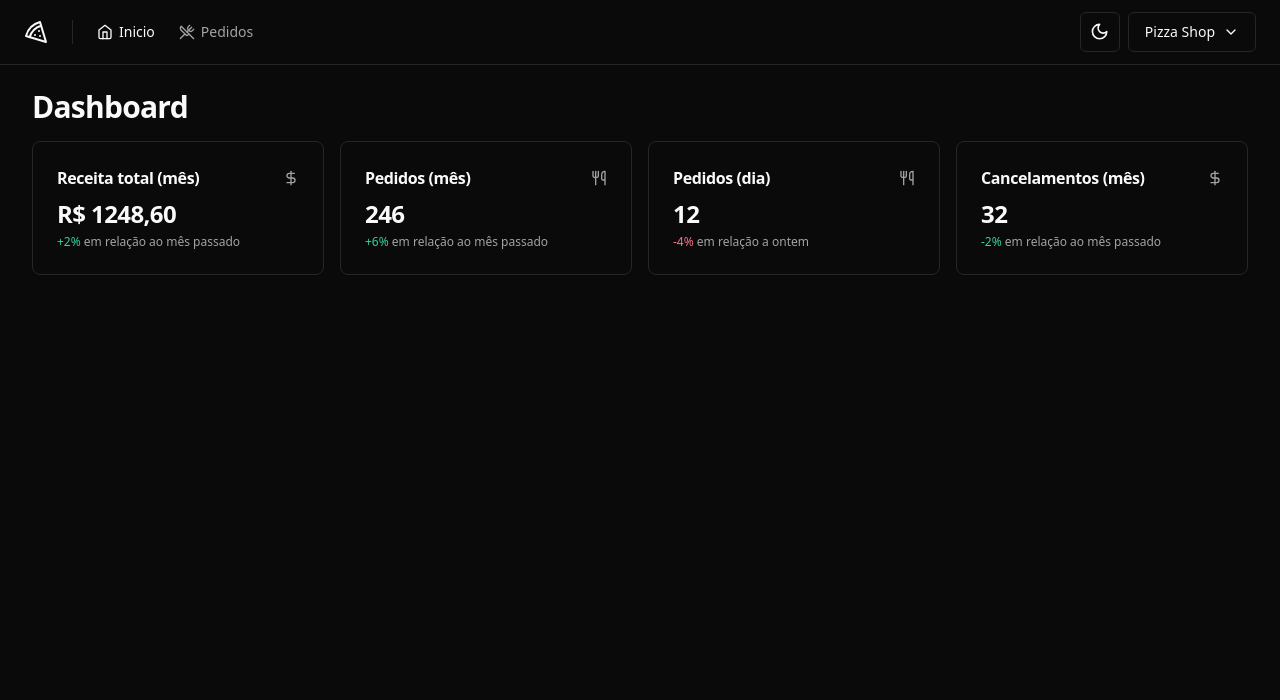
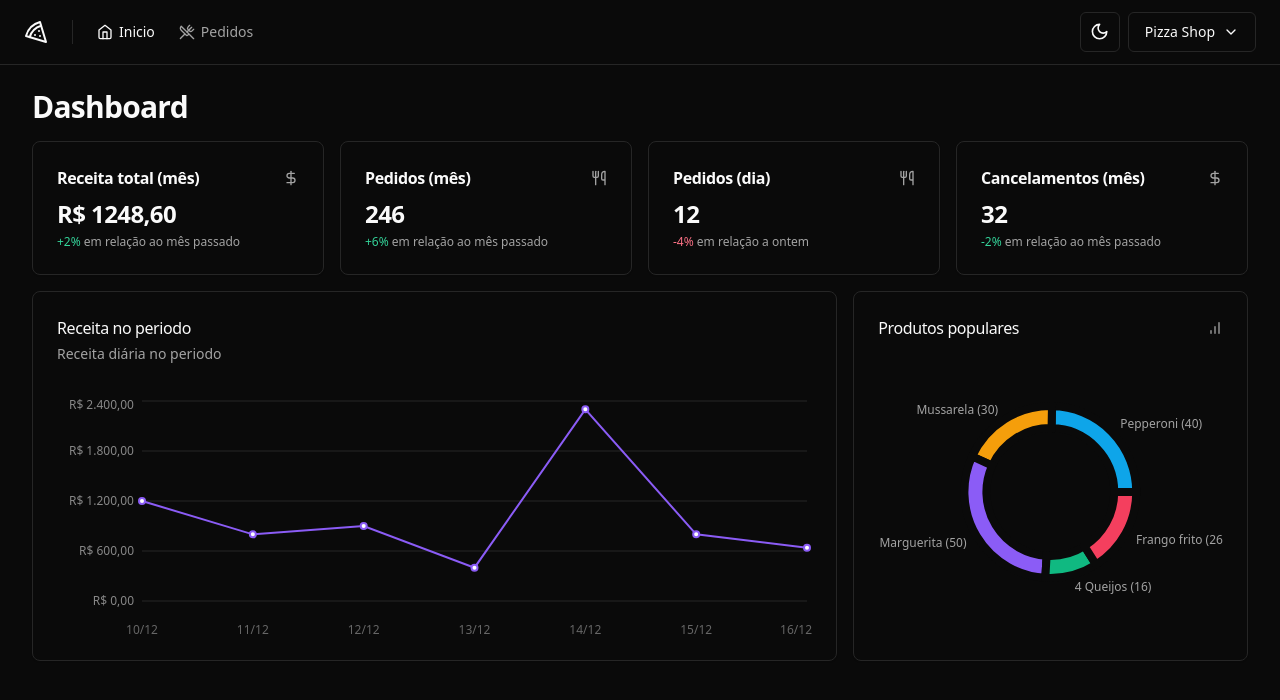
Before and after one commit to MiguelMontenegroo/pizza.shop, a React (Vite) app: page / in a window 1280 px wide. Shown: the top 700 px of the page. Built offline with nearby package versions, Linux system fonts and the light colour scheme.

Commit message:
ui finalizada

```diff
--- a/package.json
+++ b/package.json
@@ -28,6 +28,7 @@
     "react-helmet-async": "^2.0.4",
     "react-hook-form": "^7.51.0",
     "react-router-dom": "^6.21.1",
+    "recharts": "^2.12.4",
     "sonner": "^1.4.41",
     "sort-by": "^1.2.0",
     "tailwind-merge": "^2.2.0",
--- /dev/null
+++ b/src/pages/404.tsx
@@ -0,0 +1,15 @@
+import { Link } from 'react-router-dom'
+
+export function NotFound() {
+  return (
+    <div className="flex h-screen flex-col items-center justify-center gap-2">
+      <h1 className="text-4xl font-bold ">Página não encontrada</h1>
+      <p className="text-accent-foreground">
+        Voltar para o{' '}
+        <Link to="/" className="text-sky-600 dark:text-sky-400">
+          Dashboard
+        </Link>
+      </p>
+    </div>
+  )
+}
--- a/src/pages/app/dashboard/dashboard.tsx
+++ b/src/pages/app/dashboard/dashboard.tsx
@@ -4,6 +4,8 @@
 import { MonthCanceledOrdersAmountCard } from './month-canceled-orders-amount-card'
 import { MonthOrdersAmountCard } from './month-orders-amount-card'
 import { MonthRevenueCard } from './month-revenue-card'
+import { PopularProductsChart } from './popular-products-chart'
+import { RevenueChart } from './revenue-chart'
 
 export function Dashboard() {
   return (
@@ -18,6 +20,11 @@
           <DayOrdersAmountCard />
           <MonthCanceledOrdersAmountCard />
         </div>
+
+        <div className="grid grid-cols-9 gap-4">
+          <RevenueChart />
+          <PopularProductsChart />
+        </div>
       </div>
     </>
   )
--- /dev/null
+++ b/src/pages/app/dashboard/popular-products-chart.tsx
@@ -0,0 +1,92 @@
+import { BarChart } from 'lucide-react'
+import { Cell, Pie, PieChart, ResponsiveContainer } from 'recharts'
+import colors from 'tailwindcss/colors'
+
+import { Card, CardContent, CardHeader, CardTitle } from '@/components/ui/card'
+
+const data = [
+  { product: 'Pepperoni', amount: 40 },
+  { product: 'Mussarela', amount: 30 },
+  { product: 'Marguerita', amount: 50 },
+  { product: '4 Queijos', amount: 16 },
+  { product: 'Frango frito', amount: 26 },
+]
+
+const COLORS = [
+  colors.sky['500'],
+  colors.amber['500'],
+  colors.violet['500'],
+  colors.emerald['500'],
+  colors.rose['500'],
+]
+
+export function PopularProductsChart() {
+  return (
+    <Card className="col-span-3">
+      <CardHeader className="pb-8">
+        <div className="flex items-center justify-between">
+          <CardTitle className="text-base font-medium">
+            Produtos populares
+          </CardTitle>
+          <BarChart className="h-4 w-4 text-muted-foreground" />
+        </div>
+      </CardHeader>
+      <CardContent>
+        <ResponsiveContainer width="100%" height={240}>
+          <PieChart style={{ fontSize: 12 }}>
+            <Pie
+              data={data}
+              dataKey="amount"
+              nameKey="product"
+              cx="50%"
+              cy="50%"
+              outerRadius={86}
+              innerRadius={64}
+              strokeWidth={8}
+              labelLine={false}
+              label={({
+                cx,
+                cy,
+                midAngle,
+                innerRadius,
+                outerRadius,
+                value,
+                index,
+              }) => {
+                const RADIAN = Math.PI / 180
+                const radius = 12 + innerRadius + (outerRadius - innerRadius)
+                const x = cx + radius * Math.cos(-midAngle * RADIAN)
+                const y = cy + radius * Math.sin(-midAngle * RADIAN)
+
+                return (
+                  <text
+                    x={x}
+                    y={y}
+                    className="fill-muted-foreground text-xs"
+                    textAnchor={x > cx ? 'start' : 'end'}
+                    dominantBaseline="central"
+                  >
+                    {data[index].product.length > 12
+                      ? data[index].product.substring(0, 12).concat('...')
+                      : data[index].product}{' '}
+                    ({value})
+                  </text>
+                )
+              }}
+            >
+              {data.map((_, index) => {
+                return (
+                  <Cell
+                    key={`cell-${index}`}
+                    fill={COLORS[index]}
+                    className="stroke-background hover:opacity-80"
+                  />
+                )
+              })}
+            </Pie>
+          </PieChart>
+        </ResponsiveContainer>
+      </CardContent>
+    </Card>
+  )
+}
--- /dev/null
+++ b/src/pages/app/dashboard/revenue-chart.tsx
@@ -0,0 +1,69 @@
+import {
+  CartesianGrid,
+  Line,
+  LineChart,
+  ResponsiveContainer,
+  XAxis,
+  YAxis,
+} from 'recharts'
+import colors from 'tailwindcss/colors'
+
+import {
+  Card,
+  CardContent,
+  CardDescription,
+  CardHeader,
+  CardTitle,
+} from '@/components/ui/card'
+
+const data = [
+  { date: '10/12', revenue: 1200 },
+  { date: '11/12', revenue: 800 },
+  { date: '12/12', revenue: 900 },
+  { date: '13/12', revenue: 400 },
+  { date: '14/12', revenue: 2300 },
+  { date: '15/12', revenue: 800 },
+  { date: '16/12', revenue: 640 },
+]
+
+export function RevenueChart() {
+  return (
+    <Card className="col-span-6">
+      <CardHeader className="flex-row items-center justify-between pb-8">
+        <div className="space-y-1">
+          <CardTitle className="text-base font-medium">
+            Receita no periodo
+          </CardTitle>
+          <CardDescription>Receita diária no periodo</CardDescription>
+        </div>
+      </CardHeader>
+      <CardContent>
+        <ResponsiveContainer width="100%" height={240}>
+          <LineChart data={data} style={{ fontSize: 12 }}>
+            <XAxis dataKey="date" tickLine={false} axisLine={false} dy={16} />
+            <YAxis
+              stroke="#888"
+              axisLine={false}
+              tickLine={false}
+              width={80}
+              tickFormatter={(value: number) =>
+                value.toLocaleString('pt-BR', {
+                  style: 'currency',
+                  currency: 'BRL',
+                })
+              }
+            />
+
+            <CartesianGrid vertical={false} className="stroke-muted" />
+            <Line
+              type="linear"
+              strokeWidth={2}
+              dataKey="revenue"
+              stroke={colors.violet['500']}
+            />
+          </LineChart>
+        </ResponsiveContainer>
+      </CardContent>
+    </Card>
+  )
+}
--- a/src/routes.tsx
+++ b/src/routes.tsx
@@ -2,6 +2,7 @@
 
 import { AppLayout } from './pages/_layouts/app'
 import { AuthLayout } from './pages/_layouts/auth'
+import { NotFound } from './pages/404'
 import { Dashboard } from './pages/app/dashboard/dashboard'
 import { Orders } from './pages/app/orders/orders'
 import { SignIn } from './pages/auth/sign-in'
@@ -11,6 +12,7 @@
   {
     path: '/',
     element: <AppLayout />,
+    errorElement: <NotFound />,
     children: [
       { path: '/', element: <Dashboard /> },
       { path: '/orders', element: <Orders /> },
```
Also changed, not shown: 1 other file (tests, documents, lock files or other folders).
